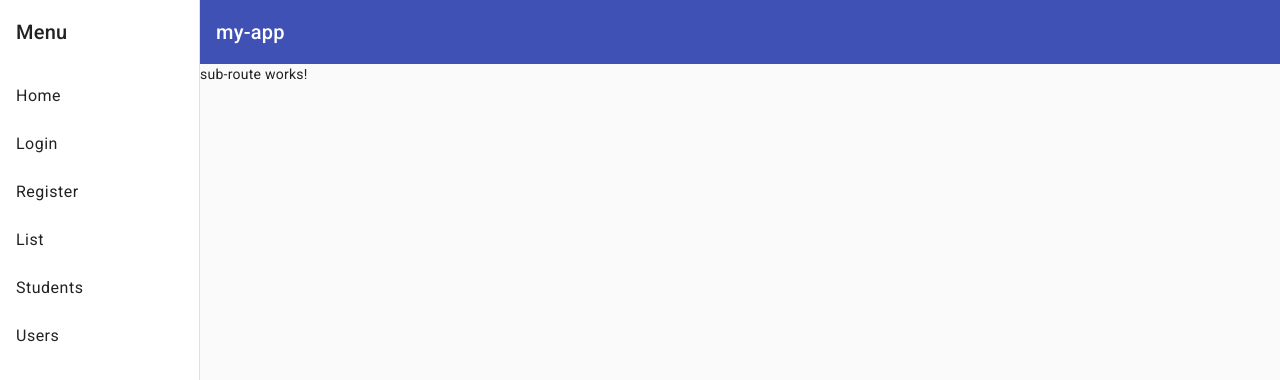
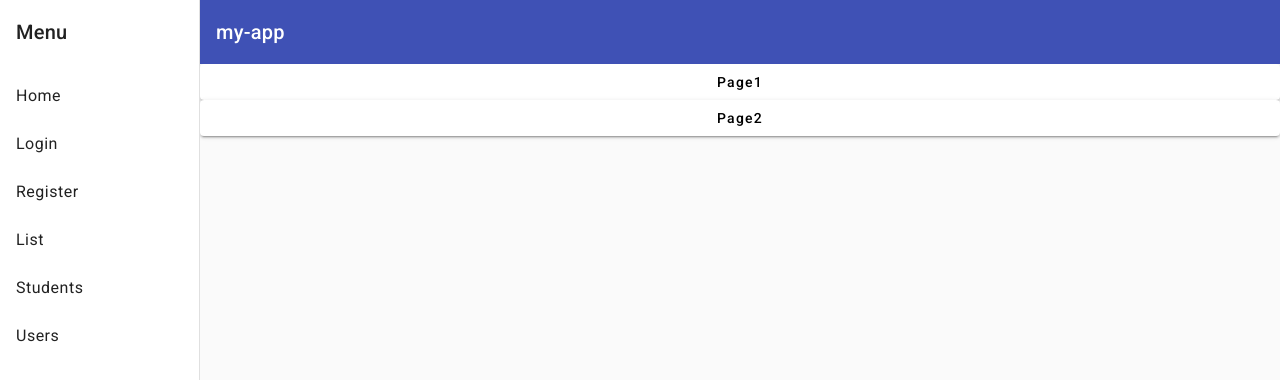
Before and after one commit to demetriuspine/angular-playground, an Angular app: page /subroute in a window 1280 px wide. Shown: the top 380 px of the page. Built offline with nearby package versions, Linux system fonts and the light colour scheme.

Commit message:
cria botões para redirecionar rotas

```diff
--- a/src/app/pages/sub-route/sub-route.component.css
+++ b/src/app/pages/sub-route/sub-route.component.css
@@ -0,0 +1,4 @@
+.buttons{
+  display: flex;
+  flex-direction: column;
+}
--- a/src/app/pages/sub-route/sub-route.component.html
+++ b/src/app/pages/sub-route/sub-route.component.html
@@ -1 +1,6 @@
-<p>sub-route works!</p>
+<section class="buttons">
+  <button (click)="goToPage1()" mat-raised-button>Page1</button>
+  <button (click)="goToPage2()" mat-raised-button>Page2</button>
+</section>
+
+<router-outlet></router-outlet>
--- a/src/app/pages/sub-route/sub-route.component.ts
+++ b/src/app/pages/sub-route/sub-route.component.ts
@@ -1,4 +1,5 @@
 import { Component } from '@angular/core';
+import { ActivatedRoute, Router } from '@angular/router';
 
 @Component({
   selector: 'app-sub-route',
@@ -6,5 +7,13 @@ import { Component } from '@angular/core';
   styleUrls: ['./sub-route.component.css']
 })
 export class SubRouteComponent {
+  constructor(private route: ActivatedRoute, private router: Router) { }
 
+  public goToPage1() {
+    this.router.navigate(['page1'], { relativeTo: this.route })
+  }
+
+  public goToPage2() {
+    this.router.navigate(['page2'], { relativeTo: this.route })
+  }
 }
```
